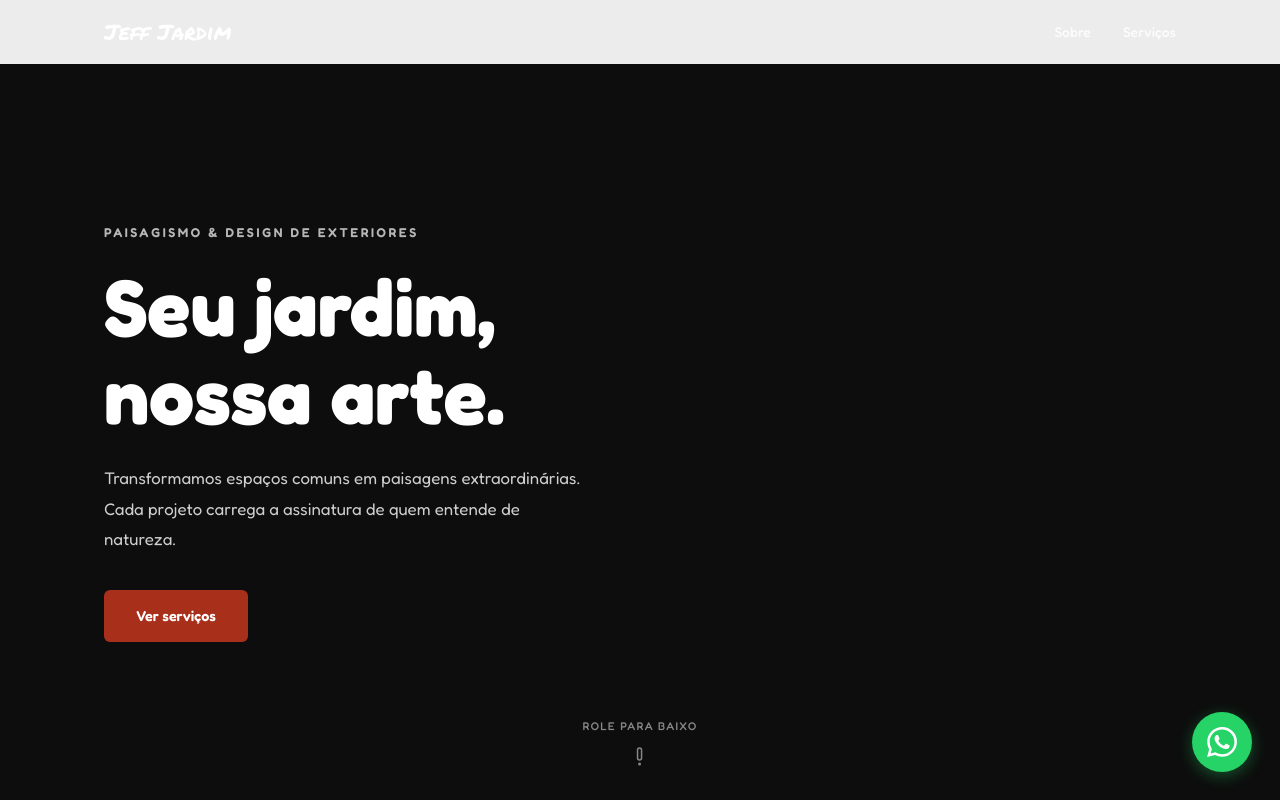
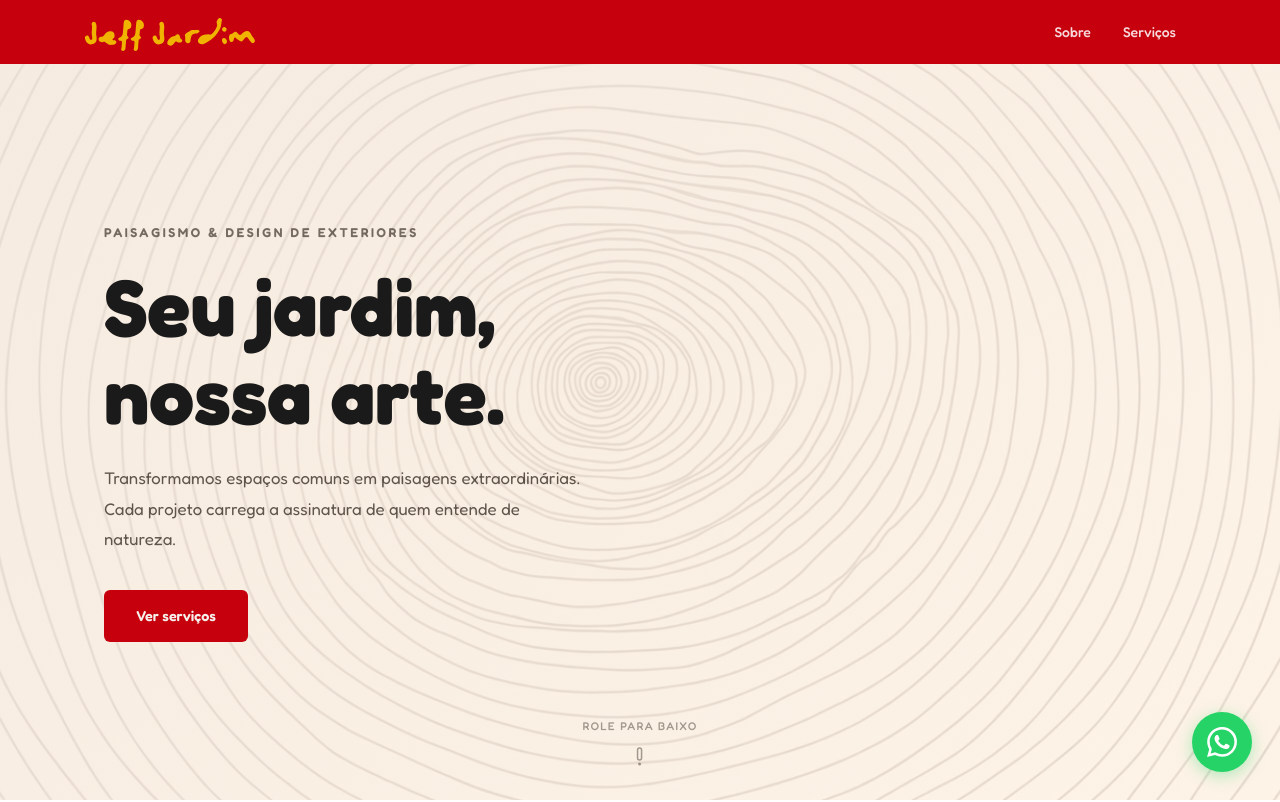
Before and after one commit to GusRCSilva/jeff-jardim-website, a plain HTML site: page index.html in a window 1280 px wide. Shown: the top 802 px of the page. Drawn offline with Linux system fonts and the light colour scheme.

Commit message:
feat: nav logo SVG, header #c6000d, hero overlay ajustado, about image fix

```diff
--- a/css/style.css
+++ b/css/style.css
@@ -77,7 +77,7 @@ ul {
   left: 0;
   right: 0;
   z-index: 100;
-  background: #a8301b;
+  background: #c6000d;
   transition: background 0.3s;
 }
 
@@ -89,14 +89,17 @@ ul {
 }
 
 .nav__logo {
-  font-family: 'Permanent Marker', cursive;
-  font-size: 1.35rem;
-  color: #fff;
+  display: flex;
+  align-items: center;
   text-decoration: none;
 }
 
 .nav__logo-img {
-  display: none;
+  height: 192px;
+  width: auto;
+  display: block;
+  margin-left: -20px;
+  margin-top: 5px;
 }
 
 .nav__links {
@@ -144,7 +147,7 @@ ul {
 .hero__overlay {
   position: absolute;
   inset: 0;
-  background: rgba(0, 0, 0, 0.5);
+  background: linear-gradient(135deg, rgba(245, 235, 225, 0.92), rgba(255, 245, 235, 0.85));
   z-index: 0;
 }
 
@@ -159,7 +162,7 @@ ul {
   font-weight: 600;
   letter-spacing: 0.2em;
   text-transform: uppercase;
-  color: rgba(255, 255, 255, 0.7);
+  color: rgba(30, 20, 10, 0.6);
   margin-bottom: 20px;
 }
 
@@ -168,13 +171,13 @@ ul {
   font-size: clamp(2.8rem, 8vw, 5rem);
   font-weight: 700;
   line-height: 1.1;
-  color: #fff;
+  color: #1a1a1a;
   margin-bottom: 24px;
 }
 
 .hero__text {
   font-size: 1.05rem;
-  color: rgba(255, 255, 255, 0.8);
+  color: rgba(30, 20, 10, 0.7);
   max-width: 480px;
   margin-bottom: 36px;
   line-height: 1.8;
@@ -189,7 +192,7 @@ ul {
   flex-direction: column;
   align-items: center;
   gap: 8px;
-  color: rgba(255, 255, 255, 0.5);
+  color: rgba(30, 20, 10, 0.4);
   font-size: 0.7rem;
   font-weight: 500;
   letter-spacing: 0.12em;
@@ -218,21 +221,20 @@ ul {
 }
 
 .btn--primary {
-  background: #a8301b;
-  color: #fff;
+  background: #c6000d;
+  color: #f5f0eb;
 }
 
 .btn--primary:hover {
-  background: #8a2817;
+  background: #a8000a;
   transform: translateY(-2px);
-  box-shadow: 0 8px 24px rgba(169, 48, 29, 0.25);
+  box-shadow: 0 8px 24px rgba(198, 0, 13, 0.25);
 }
 
-/* ===== Sobre ===== */
 .sobre__grid {
   display: grid;
-  grid-template-columns: 280px 1fr;
-  gap: 56px;
+  grid-template-columns: 336px 1fr;
+  gap: 48px;
   align-items: start;
 }
 
@@ -242,8 +244,9 @@ ul {
 }
 
 .sobre__avatar {
-  width: 280px;
-  height: 320px;
+  width: 100%;
+  height: auto;
+  aspect-ratio: 3 / 4;
   border-radius: 8px;
   object-fit: cover;
   display: block;
--- a/index.html
+++ b/index.html
@@ -8,13 +8,13 @@
   <link rel="stylesheet" href="css/style.css">
   <link rel="preconnect" href="https://fonts.googleapis.com">
   <link rel="preconnect" href="https://fonts.gstatic.com" crossorigin>
-  <link href="https://fonts.googleapis.com/css2?family=Permanent+Marker&family=Fredoka:wght@400;500;600;700&family=Inter:wght@300;400;500;600&display=swap" rel="stylesheet">
+  <link href="https://fonts.googleapis.com/css2?family=Fredoka:wght@400;500;600;700&family=Inter:wght@300;400;500;600&display=swap" rel="stylesheet">
 </head>
 <body>
 
   <header class="header">
     <nav class="nav container">
-      <a href="#hero" class="nav__logo">Jeff Jardim</a>
+      <a href="#hero" class="nav__logo"><img src="img/JEFF%20JARDIM%20-%20LOGO.svg" alt="Jeff Jardim" class="nav__logo-img"></a>
       <ul class="nav__links">
         <li><a href="#sobre" class="nav__link">Sobre</a></li>
         <li><a href="#servicos" class="nav__link">Serviços</a></li>
--- a/js/main.js
+++ b/js/main.js
@@ -7,10 +7,8 @@ document.addEventListener('DOMContentLoaded', function () {
     var scrollY = window.scrollY;
 
     if (scrollY > 60) {
-      header.style.background = 'rgba(255, 255, 255, 0.97)';
-      header.style.boxShadow = '0 1px 8px rgba(0, 0, 0, 0.06)';
+      header.style.boxShadow = '0 1px 8px rgba(0, 0, 0, 0.15)';
     } else {
-      header.style.background = 'rgba(255, 255, 255, 0.92)';
       header.style.boxShadow = 'none';
     }
 
```
Also changed, not shown: img/JEFF JARDIM - LOGO completo vermelho c6000d.svg (added), img/JEFF JARDIM - LOGO.svg (added), img/logo-clean.png (added), img/logo.jpeg (deleted), img/logo.png (added), img/veios logo.svg (added).
